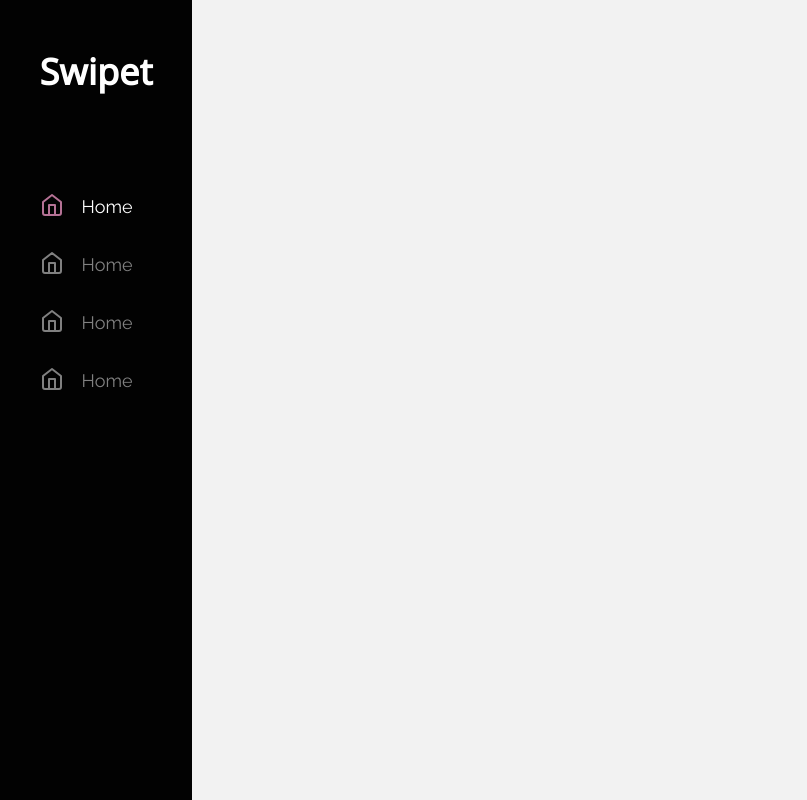
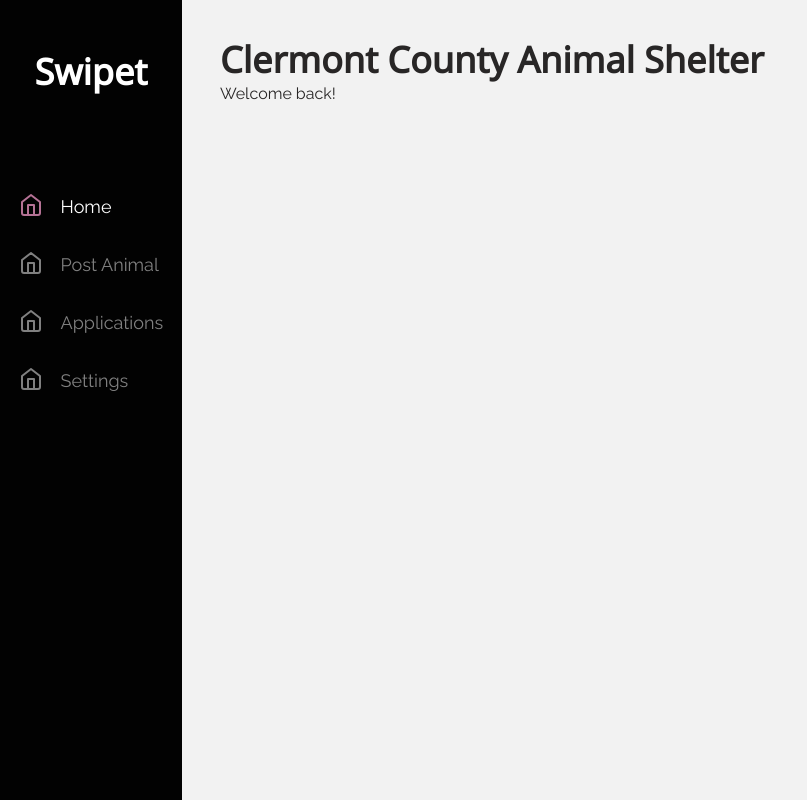
Before and after one commit to palepinkdot/senior-design, a Next.js app in the folder web/: page /app/org-home in a window 1280 px wide. Shown: the whole page, without its empty margins (0-807 px from the left). Built offline with nearby package versions, Linux system fonts and the light colour scheme; no server answers.

Commit message:
Updates to 2nd and 3rd Columns

```diff
--- a/web/src/components/app/OrgDashboard.tsx
+++ b/web/src/components/app/OrgDashboard.tsx
@@ -95,7 +95,7 @@
                                     <Icon as={FiHome} fontSize="2xl" />
                                 </Link>
                                 <Link _hover={{textDecor: 'none'}}>
-                                    <Text>Home</Text>
+                                    <Text>Post Animal</Text>
                                 </Link>
                             </Flex>
                             <Flex className="sidebar-items">
@@ -103,7 +103,7 @@
                                     <Icon as={FiHome} fontSize="2xl" />
                                 </Link>
                                 <Link _hover={{textDecor: 'none'}}>
-                                    <Text>Home</Text>
+                                    <Text>Applications</Text>
                                 </Link>
                             </Flex>
                             <Flex className="sidebar-items">
@@ -111,7 +111,7 @@
                                     <Icon as={FiHome} fontSize="2xl" />
                                 </Link>
                                 <Link _hover={{textDecor: 'none'}}>
-                                    <Text>Home</Text>
+                                    <Text>Settings</Text>
                                 </Link>
                             </Flex>
                         </Flex>
@@ -120,11 +120,26 @@
             </Flex>
 
             {/* Column 2 */}
-            <Flex>
-
+            <Flex
+                w="55%"
+                p="3%"
+                flexDir="column"
+                overflow="auto"
+                minH="100vh"
+            >
+                <Heading fontWeight="bold" display={"inline-flex"}>
+                    Clermont County Animal Shelter
+                </Heading>
+                <Text fontWeight={"normal"} mb={4}>Welcome back!</Text>
             </Flex>
             {/* Column 3 */}
-            <Flex>
+            <Flex
+                w="35%"
+                bgColor="#F5F5F5"
+                p="3%"
+                flexDir="column"
+                overflow="auto"
+            >
 
             </Flex>
         </Flex>
```
